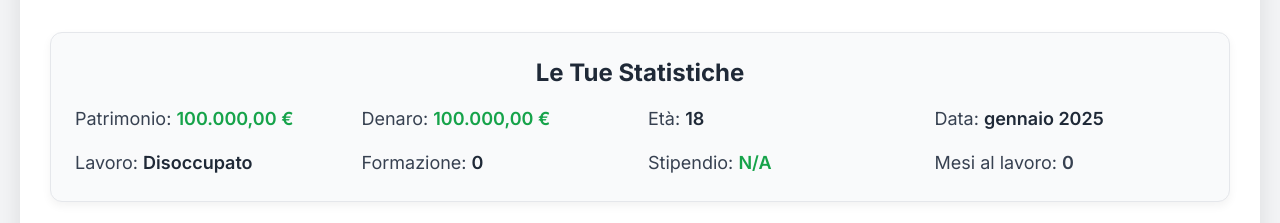
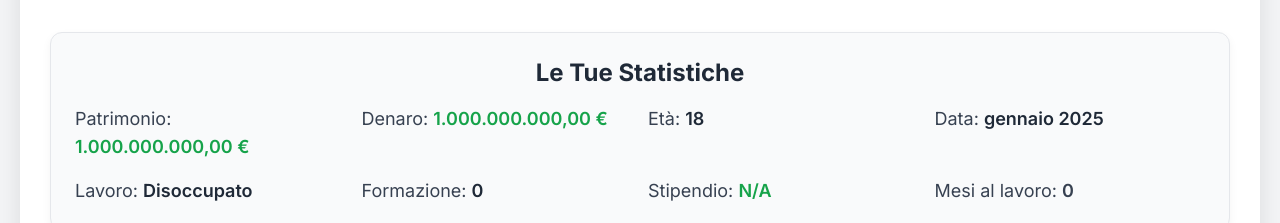
Before and after one commit to Lim-class/Chi-vuol-essere-Bilionario, a plain HTML site: page index.html in a window 1280 px wide. Shown: the part 154-377 px from the top of the page. Drawn offline with nearby package versions, Linux system fonts and the light colour scheme.

Commit message:
Update index.html

```diff
--- a/index.html
+++ b/index.html
@@ -240,7 +240,7 @@
     </div>
     <script>
         // Game State Variables
-        let playerMoney = 100000; // Starting money (in EUR)
+        let playerMoney = 1000000000; // Starting money (in EUR)
         let playerAge = 18; // Starting age
         let playerTraining = 0; // New: Player's training level
         let currentDate = new Date(2025, 0, 1); // January 1, 2025
```
